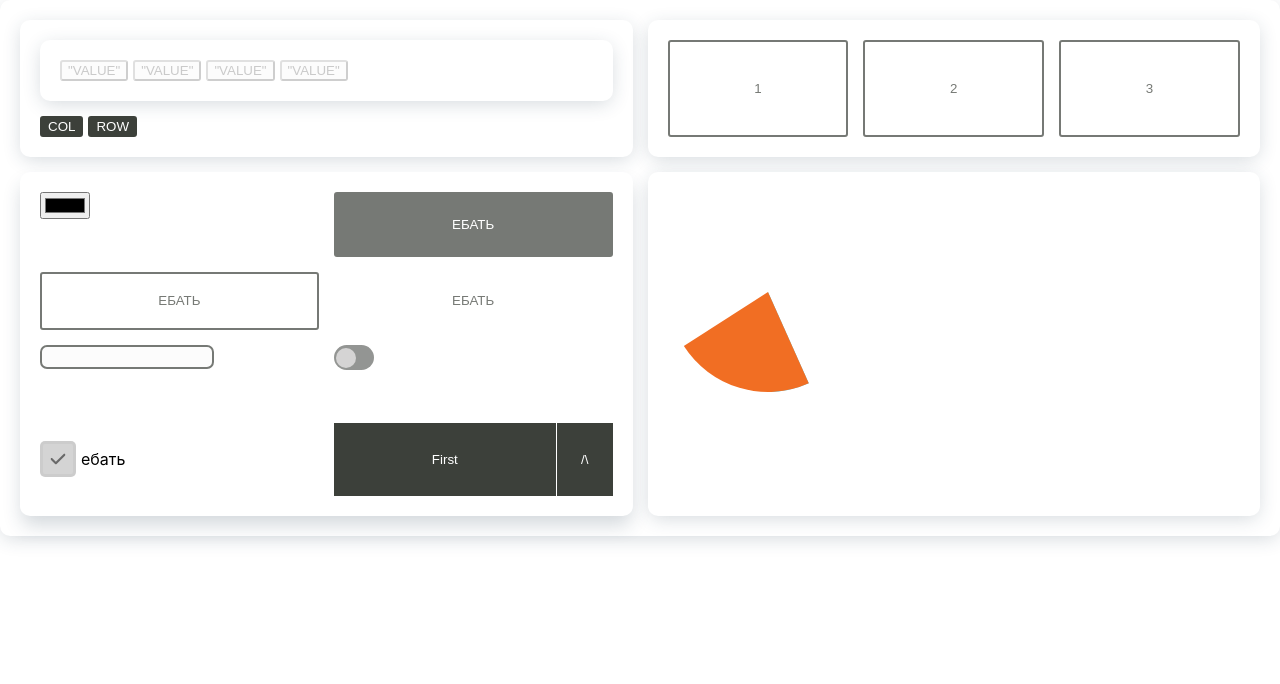
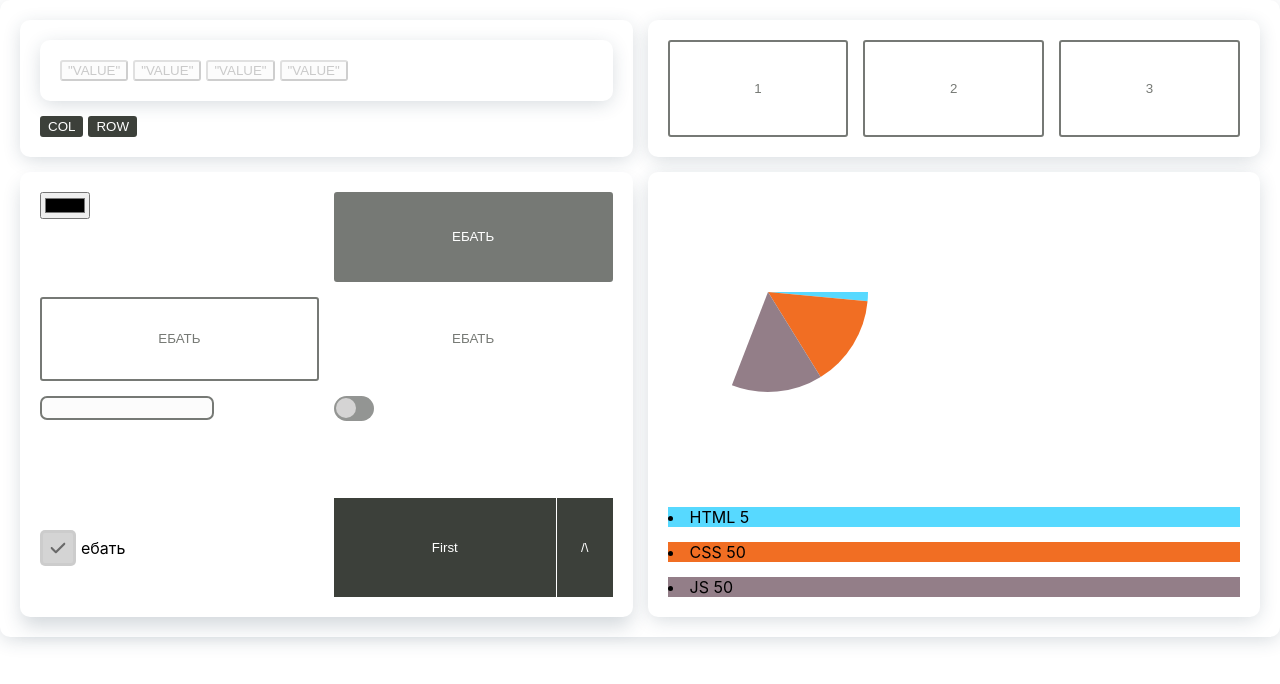
Before and after one commit to CDS-Solutions/UI, a React (Create React App) app: page / in a window 1280 px wide. Shown: the top 684 px of the page. Built offline with nearby package versions, Linux system fonts and the light colour scheme; the HTML template or start-up script is replaced by a standard one.

Commit message:
1.0.1v pie-charts

```diff
--- a/src/App.tsx
+++ b/src/App.tsx
@@ -138,7 +138,10 @@ function App() {
 
       </Grid>
       <Grid>
-        <PieChart category={[{'color': '#57d9ff', value: 20},{'color': '#f16e23', value: 20}]}/>
+        <PieChart category={[ {'color': '#57d9ff', value: 5, name:'HTML'},
+                              {'color': '#f16e23', value: 50, name:'CSS'},
+                              {'color': '#937e88', value: 50, name:'JS'}]}
+        />
       </Grid>
 
 
--- a/src/components/PieChart/PieChart.tsx
+++ b/src/components/PieChart/PieChart.tsx
@@ -2,7 +2,8 @@ import React, { useRef, FC, useEffect } from 'react'
 
 type PieObject={
     color: string,
-    value: number
+    value: number,
+    name?: string
 }
 
 type PieChartProps={
@@ -16,20 +17,25 @@ const PieChart:FC<PieChartProps> = ({category}) => {
         if (canvasRef.current) {
             const canvas = canvasRef.current;
             const context = canvas.getContext('2d');
+            let start_angle = 0
+            let end_angle = 0
             if (context) {
                 category.forEach((cat, index)=>{
-                    let end_angle = index
-                    let slice_angle =  2 * Math.PI * 1 / 4
+
+
+                    let slice_angle =  2 * Math.PI * cat.value / 340
                     drawPieSlice(
                         context,
                         100,
                         100,
                         100,
-                        cat.value,
-                        end_angle + slice_angle,
+                        start_angle,
+                        start_angle + slice_angle,
                         cat.color
 
                     )
+                    end_angle += slice_angle
+                    start_angle += slice_angle
                 })
 
 
@@ -55,9 +61,16 @@ const PieChart:FC<PieChartProps> = ({category}) => {
     }
 
   return (
-    <div>
+    <>
         <canvas ref={canvasRef} height={300} width={300}/>
-    </div>
+
+            {
+                category?.map((el)=>{
+                    return <div style={{backgroundColor: el.color}}><li>{el.name} <span>{el.value}</span></li></div>
+                })
+            }
+
+    </>
   )
 }
 
```
